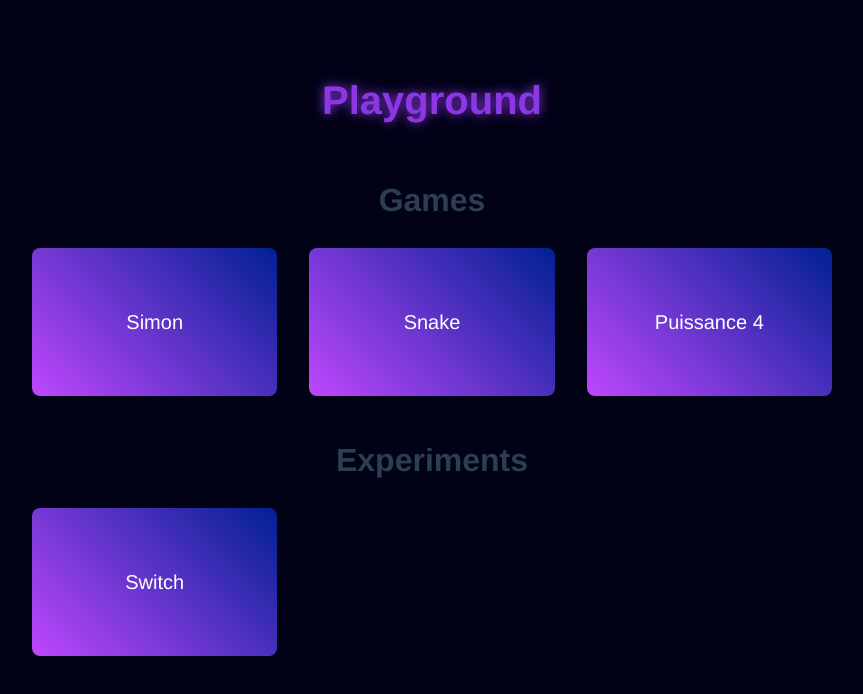
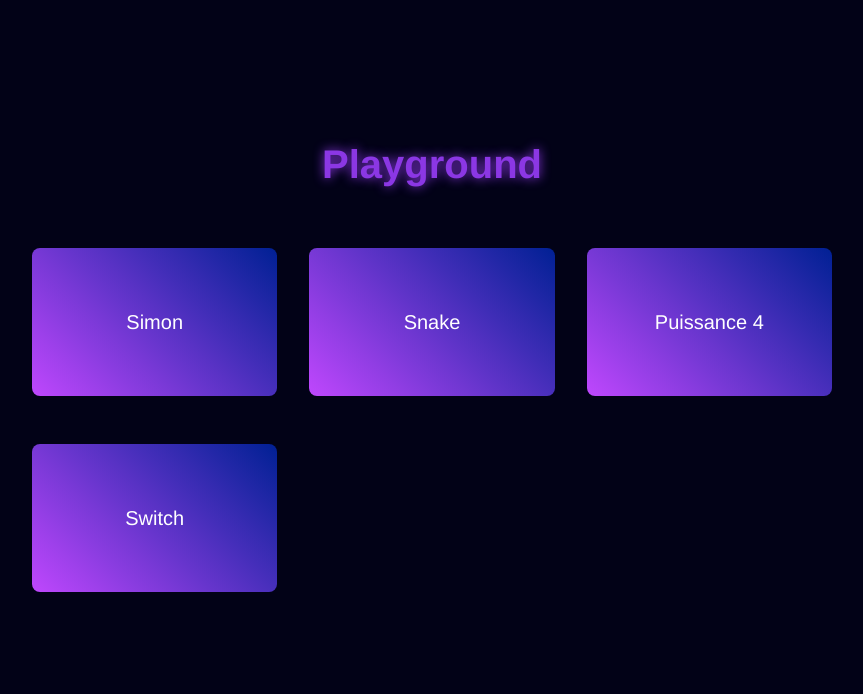
Before and after one commit to felixbouveret/vue-js-playground, a Vue app: page / in a window 1280 px wide. Shown: the top 694 px of the page, without its empty margins (208-1071 px from the left). Built offline with nearby package versions, Linux system fonts and the light colour scheme.

Commit message:
Fix routes

```diff
--- a/src/router/routes.js
+++ b/src/router/routes.js
@@ -6,7 +6,6 @@ export default [
   },
   {
     path: "/games",
-    name: "Games",
     component: { render: (c) => c("router-view") },
 
     children: [
@@ -43,7 +42,6 @@ export default [
   },
   {
     path: "/experiments",
-    name: "Experiments",
     component: { render: (c) => c("router-view") },
     children: [
       {
```
